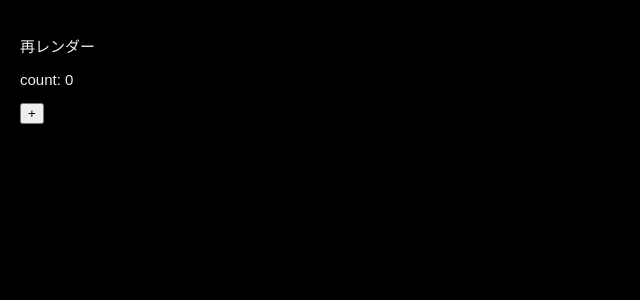
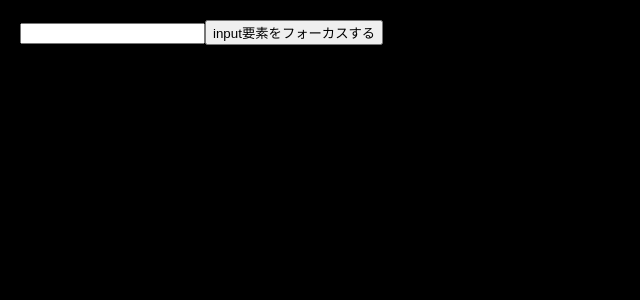
Before and after one commit to elder-flower/react-redux-test, a React (Create React App) app: page / in a window 1280 px wide. Shown: the top 300 px of the page, without its empty margins (0-640 px from the left). Built offline with nearby package versions, Linux system fonts and the light colour scheme.

Commit message:
04-useRef で DOM を参照する

```diff
--- a/src/App.js
+++ b/src/App.js
@@ -1,27 +1,19 @@
-import React, { useState, useEffect } from "react";
+import React, { useRef } from "react";
 import './index.css';
 
 export default function App() {
-  const [count, setCount] = useState(0);
-  // 初回レンダーかどうかのフラグ
-  const [isInitialRender, setIsInitialRender] = useState(true);
+  const inputEl = useRef(null);
+  const onClick = () => {
+    if (!inputEl.current) return;
 
-  console.log( 'App Render' );
-  useEffect(() => {
-    if (isInitialRender) {
-      // isInitialRender は state なので、
-      // isInitialRender を更新したら再レンダーされる。
-      setIsInitialRender(false);
-    }
-  }, [isInitialRender]);
+    inputEl.current.focus();
+  };
 
   return (
     <>
-      {/* レンダー後に副作用が実行され、isInitialRender が false に
-      更新されるので、「初回レンダー」は表示されない。 */}
-      <p>{isInitialRender ? "初回レンダー" : "再レンダー"}</p>
-      <p>count: {count}</p>
-      <button onClick={() => setCount(count + 1)}>+</button>
+      {/* ref 属性に inputEl を指定することで、inputEl.current で DOM にアクセスできる */}
+      <input ref={inputEl} type="text" />
+      <button onClick={onClick}>input要素をフォーカスする</button>
     </>
   );
 }
```
